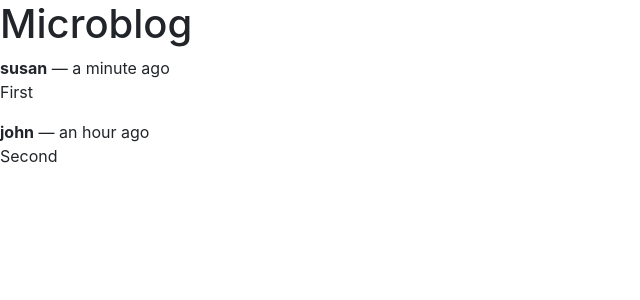
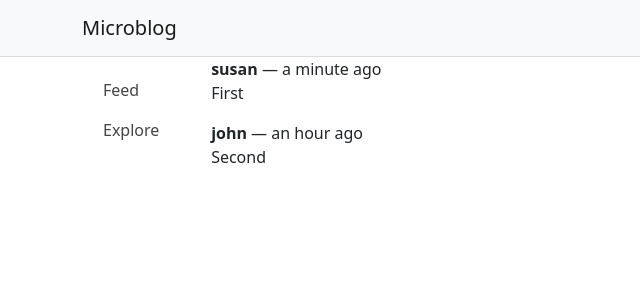
Before and after one commit to agouliel/react_microblog, a React (Create React App) app: page / in a window 1280 px wide. Shown: the top 300 px of the page, without its empty margins (0-640 px from the left). Built offline with nearby package versions, Linux system fonts and the light colour scheme.

Commit message:
added header and sidebar

```diff
--- a/src/App.js
+++ b/src/App.js
@@ -1,3 +1,8 @@
+import { Container } from "react-bootstrap";
+import Stack from 'react-bootstrap/Stack';
+import Header from "./components/Header";
+import Sidebar from "./components/Sidebar";
+
 export default function App() {
   const posts = [
     {
@@ -19,8 +24,14 @@
   ];
 
   return (
-    <>
-    <h1>Microblog</h1>
+    <Container fluid className="App">
+    <Header />
+
+    <Container>
+    <Stack direction="horizontal">
+    <Sidebar />
+
+    <Container>
     {posts.length === 0 ?
       <p>There are no blog posts.</p>
     :
@@ -35,7 +46,11 @@
     );
 
     })}
+    </Container>
 
-    </>
+    </Stack>
+    </Container>
+
+    </Container>
   )
 }
--- /dev/null
+++ b/src/components/Header.js
@@ -0,0 +1,12 @@
+import Navbar from 'react-bootstrap/Navbar';
+import Container from 'react-bootstrap/Container';
+
+export default function Header() {
+    return (
+      <Navbar bg="light" sticky="top" className="Header">
+        <Container>
+          <Navbar.Brand>Microblog</Navbar.Brand>
+        </Container>
+      </Navbar>
+    );
+  }
--- /dev/null
+++ b/src/components/Sidebar.js
@@ -0,0 +1,15 @@
+import Navbar from "react-bootstrap/Navbar";
+import Nav from "react-bootstrap/Nav";
+
+export default function Sidebar() {
+  return (
+    <Navbar sticky="top" className="flex-column Sidebar">
+      <Nav.Item>
+        <Nav.Link to="/" end>Feed</Nav.Link>
+      </Nav.Item>
+      <Nav.Item>
+        <Nav.Link to="/explore">Explore</Nav.Link>
+      </Nav.Item>
+    </Navbar>
+  );
+}
--- a/src/index.css
+++ b/src/index.css
@@ -1,13 +1,32 @@
-body {
-  margin: 0;
-  font-family: -apple-system, BlinkMacSystemFont, 'Segoe UI', 'Roboto', 'Oxygen',
-    'Ubuntu', 'Cantarell', 'Fira Sans', 'Droid Sans', 'Helvetica Neue',
-    sans-serif;
-  -webkit-font-smoothing: antialiased;
-  -moz-osx-font-smoothing: grayscale;
+.App {
+  padding: 0;
 }
 
-code {
-  font-family: source-code-pro, Menlo, Monaco, Consolas, 'Courier New',
-    monospace;
+.Header {
+  border-bottom: 1px solid #ddd;
 }
+
+.Sidebar {
+  width: 120px;
+  margin: 5px;
+  position: sticky;
+  top: 62px;
+  align-self: flex-start;
+  align-items: start;
+}
+
+.Sidebar .nav-item {
+  width: 100%;
+}
+
+.Sidebar a, .dropdown-item, .dropdown-item.active {
+  color: #444;
+}
+
+.Sidebar a:hover {
+  background-color: #eee;
+}
+
+.Sidebar a:visited {
+  color: #444;
+}
```
